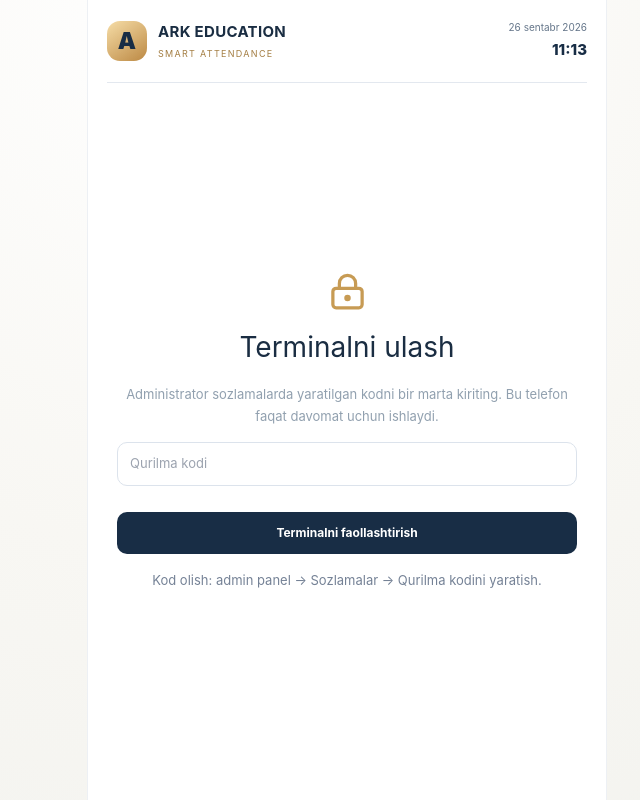
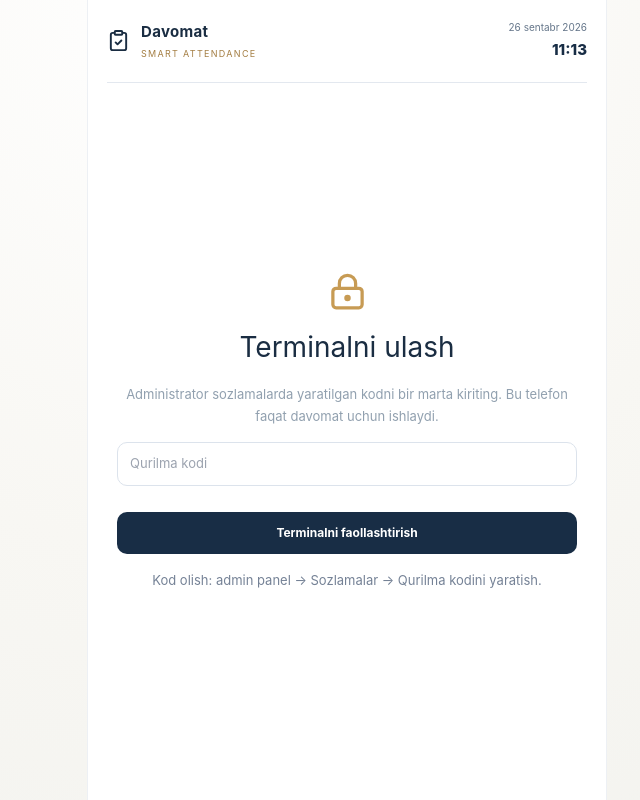
Before and after one commit to rajabovz801-ai/ark-tracker, a Next.js app: page /terminal in a window 1280 px wide. Shown: the whole page, without its empty margins (293-933 px from the left). Built offline with nearby package versions, Linux system fonts and the light colour scheme.

Commit message:
feat: minimal student terminal branding and subtle grid background

```diff
--- a/app/terminal/page.tsx
+++ b/app/terminal/page.tsx
@@ -1,6 +1,6 @@
 'use client';
 import {useEffect,useState,useCallback} from 'react';
-import {GraduationCap,Users,ArrowLeft,Search,CheckCircle2,LogIn,LogOut,LockKeyhole,WifiOff,RefreshCcw,ShieldCheck} from 'lucide-react';
+import {GraduationCap,ClipboardCheck,Users,ArrowLeft,Search,CheckCircle2,LogIn,LogOut,LockKeyhole,WifiOff,RefreshCcw,ShieldCheck} from 'lucide-react';
 import {formatTerminalDate} from '@/lib/terminal';
 type KStudent={id:string;name:string;checked_in:string|null;checked_out:string|null;status:string;};
 type KSession={id:string;group_id:string;name:string;planned_start:string;students:KStudent[];};
@@ -54,7 +54,7 @@ export default function Terminal(){
   }finally{setLoading(false);}
  }
  async function action(a:'in'|'out'){if(!person||!selected||busy)return;setBusy(true);setError('');try{await kiosk(token,{action:a,sessionId:selected.id,studentId:person.id});await reload(token);setResult(a);}catch(e){if(e instanceof TerminalAuthError){disconnect();}else{setError(e instanceof Error?e.message:'Davomat saqlanmadi');}}finally{setBusy(false);}}
- return <main className="terminal-page"><div className="terminal-wrap"><header className="terminal-top"><div className="terminal-logo"><span className="logo-mark">A</span><span><b>ARK EDUCATION</b><small>SMART ATTENDANCE</small></span></div><div className="terminal-date">{formatTerminalDate(now)}<small>{new Intl.DateTimeFormat('uz-UZ',{timeZone:'Asia/Tashkent',hour:'2-digit',minute:'2-digit'}).format(now)}</small></div></header>
+ return <main className="terminal-page"><div className="terminal-wrap grid-wrapper"><div className="grid-background" aria-hidden="true"/><header className="terminal-top"><div className="terminal-logo"><span className="terminal-mark"><ClipboardCheck size={23}/></span><span><b>Davomat</b><small>SMART ATTENDANCE</small></span></div><div className="terminal-date">{formatTerminalDate(now)}<small>{new Intl.DateTimeFormat('uz-UZ',{timeZone:'Asia/Tashkent',hour:'2-digit',minute:'2-digit'}).format(now)}</small></div></header>
  {!token?<section className="terminal-main terminal-setup"><LockKeyhole size={39} className="gold-color"/><h1>Terminalni ulash</h1><p>Administrator sozlamalarda yaratilgan kodni bir marta kiriting. Bu telefon faqat davomat uchun ishlaydi.</p><input autoComplete="off" spellCheck={false} placeholder="Qurilma kodi" value={code} onChange={e=>setCode(e.target.value)}/><button className="btn btn-primary btn-block" disabled={loading} onClick={saveToken}>{loading?'Kod tekshirilmoqda...':'Terminalni faollashtirish'}</button><p className="muted">Kod olish: admin panel → Sozlamalar → Qurilma kodini yaratish.</p>{error&&<div className="message error">{error}</div>}</section>:
  <section className="terminal-main">
  {result?<div className="terminal-success"><CheckCircle2 size={76} color="#188a51"/><h1>{result==='in'?'Xush kelibsiz!':'Yaxshi boring!'}</h1><h2>{person?.name||'Davomat saqlandi'}</h2><p>{result==='in'?'Kelish':'Ketish'} vaqti qayd etildi</p><span className="badge badge-green">Muvaffaqiyatli</span><small>3 soniyadan keyin bosh sahifaga qaytadi</small><button className="btn btn-outline" onClick={reset}>Bosh sahifa</button></div>:
@@ -62,7 +62,7 @@ export default function Terminal(){
  !student?<><button className="back-button" onClick={()=>{setGroup('');setQuery('');}}><ArrowLeft size={18}/> Guruhlarga qaytish</button><div className="terminal-title"><span className="step-dot">2</span><div><h1>{selected?.name} guruhi</h1><p>Ro‘yxatdan o‘zingizni toping</p></div></div><div className="terminal-search"><Search size={21}/><input autoFocus placeholder="Ism yoki familiyani qidiring..." value={query} onChange={e=>setQuery(e.target.value)}/></div><div className="terminal-students">{selected?.students.filter(st=>st.name.toLocaleLowerCase().includes(query.toLocaleLowerCase())).map(st=><button key={st.id} className="terminal-student" onClick={()=>setStudent(st.id)}><span className="student-initial">{st.name.charAt(0).toUpperCase()}</span><span>{st.name}</span><b>›</b></button>)}</div></>:
  <><button className="back-button" onClick={()=>{setStudent('');setError('');}}><ArrowLeft size={18}/> O‘quvchilar ro‘yxati</button><div className="terminal-title"><span className="step-dot">3</span><div><h1>Davomatni tasdiqlang</h1><p>Ism-sharifingizni tekshiring</p></div></div><div className="person-card"><div className="person-avatar">{person?.name?.[0]||'?'}</div><h2>{person?.name}</h2><span>{selected?.name} guruhi</span><span className={'badge '+(person?.checked_out?'badge-blue':person?.checked_in?'badge-green':'badge-grey')}>{person?.checked_out?'Bugun ketgan':person?.checked_in?'Hozir markazda':'Bugun hali kelmagan'}</span></div>{!person?.checked_in?<button className="terminal-big green" disabled={busy} onClick={()=>action('in')}><LogIn size={29}/><span><b>KELDIM</b><small>Kelish vaqtimni qayd etish</small></span>→</button>:!person.checked_out?<button className="terminal-big navy" disabled={busy} onClick={()=>action('out')}><LogOut size={29}/><span><b>KETDIM</b><small>Ketish vaqtimni qayd etish</small></span>→</button>:<div className="message ok">Bugungi kelish va ketish allaqachon belgilangan.</div>}<small className="terminal-notice"><ShieldCheck size={15}/> Davomat o‘qituvchi nazoratidagi terminal orqali saqlanadi.</small></>}
  {error&&<div className="message error"><WifiOff size={17}/>{error}</div>}
- <footer className="terminal-footer">ARK EDUCATION • BILIM | INTIZOM | NATIJA</footer>
+ <footer className="terminal-footer">Powered by ARK Education</footer>
  </section>}
  </div></main>;
 }
```
